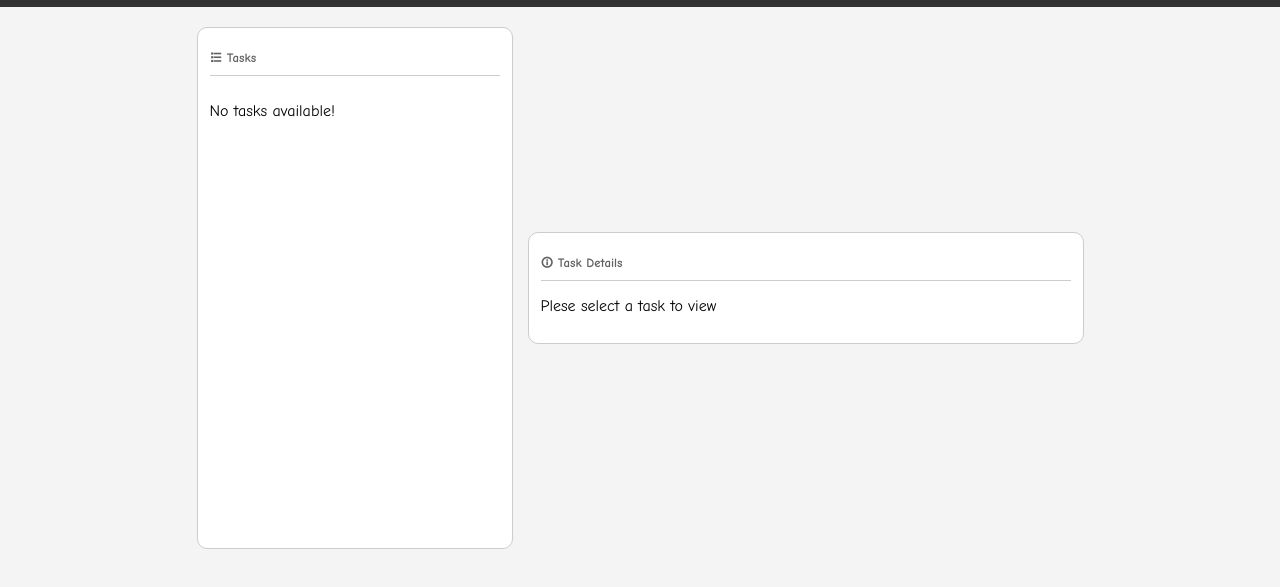
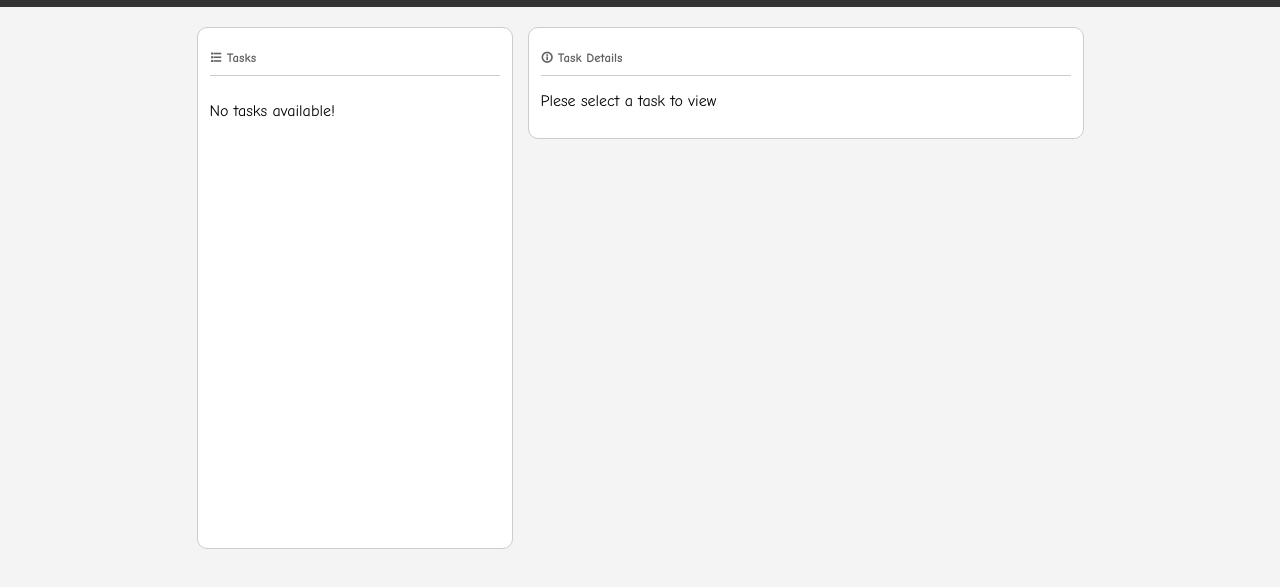
Before and after one commit to RudraPankaj/JS_ToDoListApp, a plain HTML site: page index.html in a window 1280 px wide. Shown: the part 81-668 px from the top of the page. Drawn offline with nearby package versions, Linux system fonts and the light colour scheme.

Commit message:
modified:   styles.css

```diff
--- a/styles.css
+++ b/styles.css
@@ -127,7 +127,7 @@ body {
 .main-container {
     display: flex;
     justify-content: center;
-    align-items: center;
+    align-items: first baseline;
     flex-direction: row;
     column-gap: 15px;
     margin: 20px;
```
